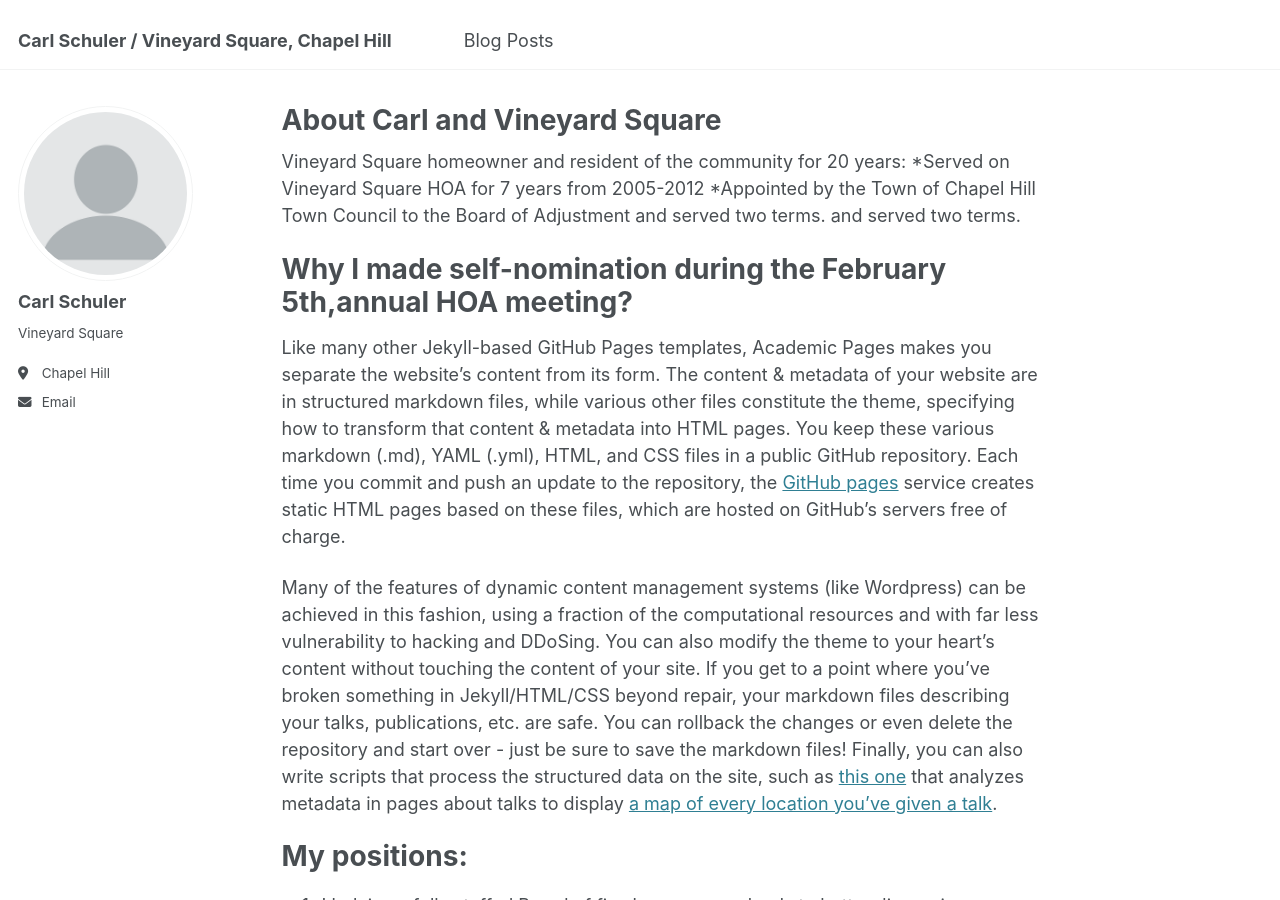
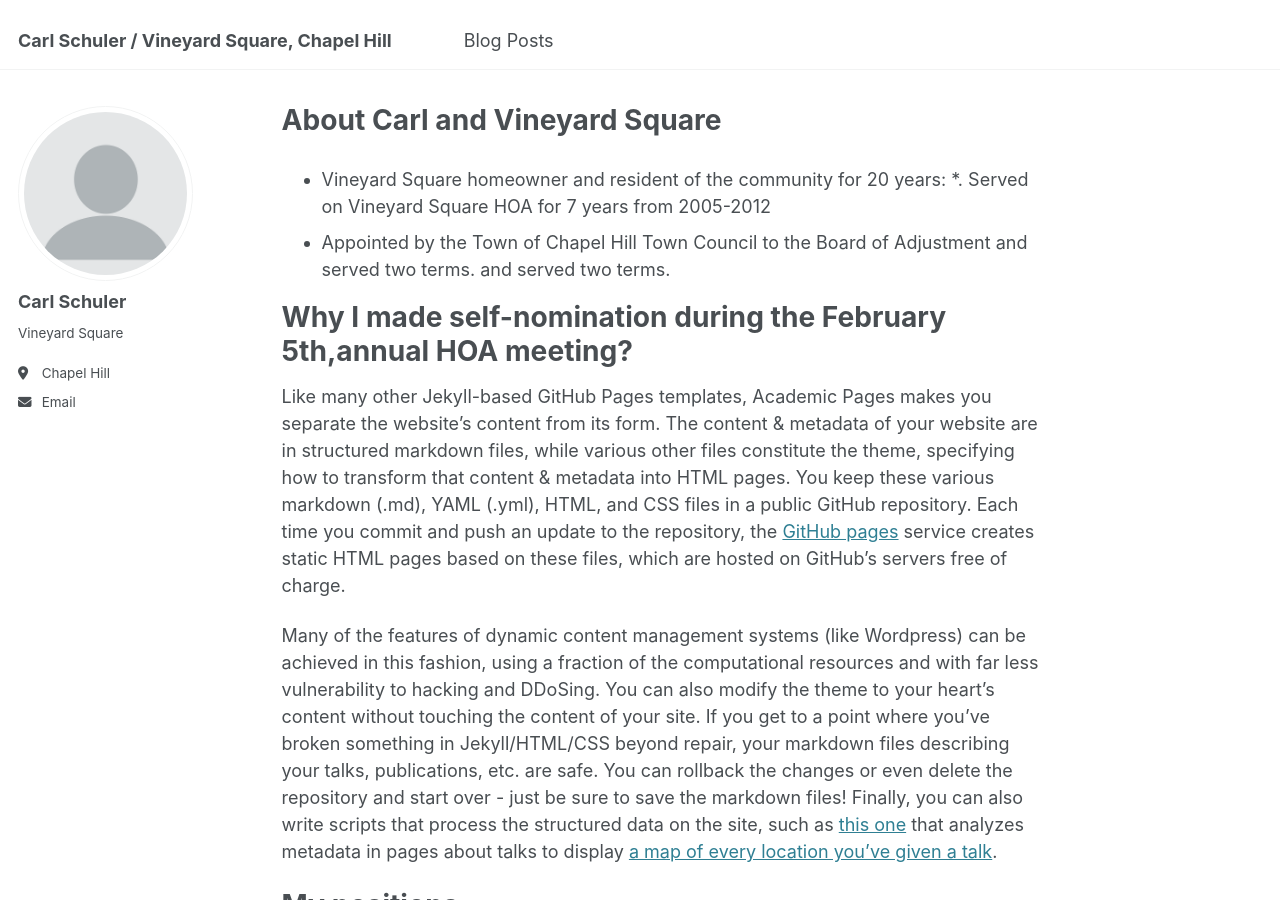
Before and after one commit to CarlSchuler/carl.github.io, a Jekyll site: the page built from _pages/about.md, in a window 1280 px wide and 900 px high. Built offline with Jekyll 4.4.1, drawn with Linux system fonts in a browser that asks for light colours.

```diff
--- a/_pages/about.md
+++ b/_pages/about.md
@@ -7,9 +7,9 @@ redirect_from:
   - /about.html
 ---
 
-Vineyard Square homeowner and resident of the community for 20 years:
-*Served on Vineyard Square HOA for 7 years from 2005-2012
-*Appointed by the Town of Chapel Hill Town Council to the Board of Adjustment and served two terms. and served two terms.
+* Vineyard Square homeowner and resident of the community for 20 years:
+*. Served on Vineyard Square HOA for 7 years from 2005-2012
+*  Appointed by the Town of Chapel Hill Town Council to the Board of Adjustment and served two terms. and served two terms.
 
 
 Why I made self-nomination during the February 5th,annual HOA meeting?
```
